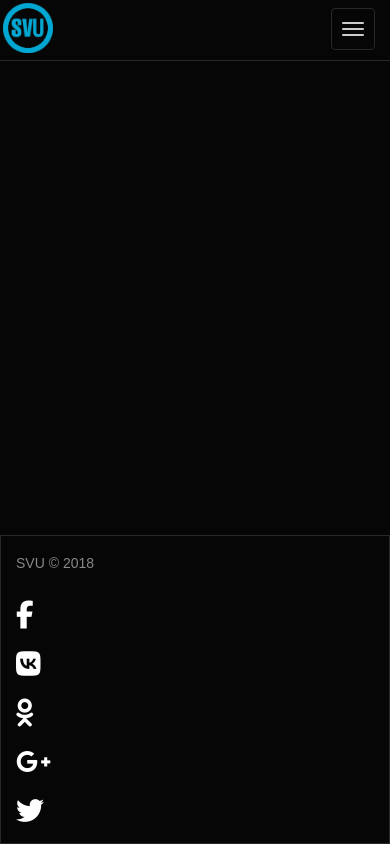
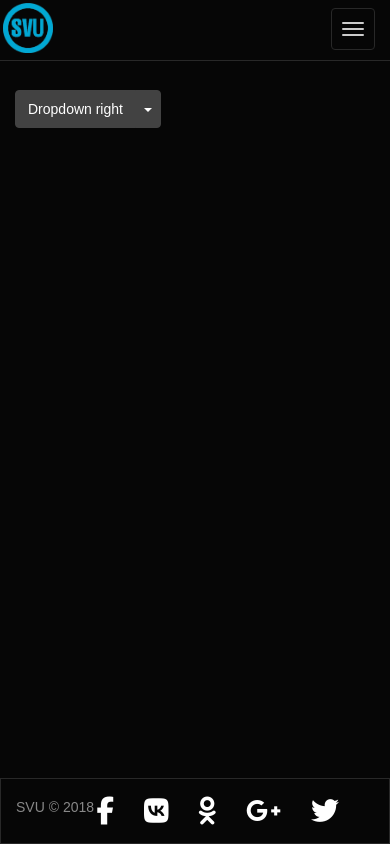
Before and after one commit to lucypoly/svug, a React (Create React App) app: page /services in a window 390 px wide. Built offline with nearby package versions, Linux system fonts and the light colour scheme; some icons are missing; what react-google-maps would draw is missing.

Commit message:
add services page

```diff
--- a/src/components/App/App.js
+++ b/src/components/App/App.js
@@ -4,6 +4,7 @@ import { withRouter } from 'react-router-dom';
 
 import Home from '../Home/Home';
 import Contacts from '../Contacts/Contacts';
+import Services from '../Services/Services';
 import Portfolio from '../Portfolio/Portfolio';
 import NavBar from '../Navbar/Navbar';
 import Order from '../Order/Order';
@@ -23,6 +24,7 @@ class App extends Component {
           <Route path="/contacts" component={Contacts}/>
           <Route path="/portfolio" component={Portfolio}/>
           <Route path="/order" component={Order}/>
+          <Route path="/services" component={Services}/>
 
           <div className="push"></div>
         </div>
--- a/src/components/Contacts/Contacts.js
+++ b/src/components/Contacts/Contacts.js
@@ -12,13 +12,12 @@ class Contacts extends Component {
         <Grid>
           <Row className="show-grid">
             <Col xs={12} md={6}>
-              <p>Наш адрес: Киев, Бульварно-Кудрявская 8б, офис 2</p>
+              <p>Наш адрес: <a href="https://goo.gl/maps/1iBZdiBTKKk" target="_blank" rel="noopener noreferrer">Киев, Бульварно-Кудрявская 8б, офис 2</a></p>
               <p>Всю необходимую информацию можно уточнить по следующим телефонам:</p>
               <p><a href="tel:+380966033377"> (096) 603-33-77 (Киевстар) </a></p>
               <p><a href="tel:+380636033377"> (063) 603-33-77 (Life) </a></p>
               <p>Менеджер Вадим</p>
               <p><a href="mailto:kievreklam@ukr.net">Или напишите нам на почту: kievreklam@ukr.net </a></p>
-              <address></address>
               <p>Наши сотрудники&nbsp;максимально быстро свяжутся с Вами для уточнения всех деталей!</p>
             </Col>
             <Col xs={12} md={6}>
--- a/src/components/Footer/Footer.css
+++ b/src/components/Footer/Footer.css
@@ -1,3 +1,14 @@
 .fa-inverse:hover {
     color: #c4c4c4;
 }
+
+@media only screen and (max-width: 768px) {
+    .inline-block {
+        display: inline-block !important;
+    }
+
+    .my-nav {
+        float: right;
+        margin-right: 20px;
+    }
+}
--- a/src/components/Footer/Footer.js
+++ b/src/components/Footer/Footer.js
@@ -6,33 +6,38 @@ class Footer extends Component {
   render() {
     return (
       <Navbar>
-        <Nav>
-          <NavItem>
+        <Nav className="inline-block">
+          <NavItem className="inline-block">
             SVU © 2018
           </NavItem>
         </Nav>
-        <Nav pullRight>
+        <Nav pullRight className="inline-block my-nav">
           <NavItem rel="nofollow" target="_blank"
+                   className="inline-block"
                    href="http://www.facebook.com/sharer.php?u=http://svug.com.ua/&amp;t=&amp;src=sp"
                    title="Поделиться в Facebook">
             <i className="fa fa-facebook fa-2x fa-inverse" aria-hidden="true"></i>
           </NavItem>
           <NavItem rel="nofollow" target="_blank"
+                   className="inline-block"
                    href="http://vkontakte.ru/share.php?url=http://svug.com.ua/"
                    title="Поделиться во Вконтакте">
             <i className="fa fa-vk fa-2x fa-inverse" aria-hidden="true"></i>
           </NavItem>
           <NavItem rel="nofollow" target="_blank"
+                   className="inline-block"
                    href="http://www.odnoklassniki.ru/dk?st.cmd=addShare&amp;st.s=1&amp;st._surl=http://svug.com.ua/&amp;st.comments="
                    title="Поделиться в Одноклассниках">
             <i className="fa fa-odnoklassniki fa-2x fa-inverse" aria-hidden="true"></i>
           </NavItem>
           <NavItem rel="nofollow" target="_blank"
+                   className="inline-block"
                    href="https://plus.google.com/share?url=http://svug.com.ua/"
                    title="Поделиться в Google+">
             <i className="fa fa-google-plus fa-2x fa-inverse" aria-hidden="true"></i>
           </NavItem>
           <NavItem rel="nofollow" target="_blank"
+                   className="inline-block"
                    href="http://twitter.com/share?url=http://svug.com.ua/&text="
                    title="Поделиться в Twitter">
             <i className="fa fa-twitter fa-2x fa-inverse" aria-hidden="true"></i>
--- a/src/components/Navbar/Navbar.js
+++ b/src/components/Navbar/Navbar.js
@@ -20,7 +20,7 @@ class NavBar extends Component {
         <Navbar.Collapse>
           <Nav>
             <NavItem componentClass={Link} href="/" to="/" active={location.pathname === '/'}>Главная</NavItem>
-            <NavItem componentClass={Link} href="/" to="/" active={location.pathname === '/'}>Услуги</NavItem>
+            <NavItem componentClass={Link} href="/services" to="/services" active={location.pathname === '/services'}>Услуги</NavItem>
             <NavItem componentClass={Link} href="/portfolio" to="/portfolio" active={location.pathname === '/portfolio'}>Портфолио</NavItem>
           </Nav>
           <Nav pullRight>
--- /dev/null
+++ b/src/components/Services/Services.css
@@ -0,0 +1,3 @@
+.sidebar {
+    margin: 30px 0;
+}
--- /dev/null
+++ b/src/components/Services/Services.js
@@ -0,0 +1,23 @@
+import React, { Component } from 'react';
+import { SplitButton, MenuItem } from 'react-bootstrap';
+import './Services.css';
+
+class Services extends Component {
+  render() {
+    return (
+      <div className="container">
+        <div className="sidebar">
+          <SplitButton title="Dropdown right" pullRight id="split-button-pull-right">
+            <MenuItem eventKey="1">Action</MenuItem>
+            <MenuItem eventKey="2">Another action</MenuItem>
+            <MenuItem eventKey="3">Something else here</MenuItem>
+            <MenuItem divider/>
+            <MenuItem eventKey="4">Separated link</MenuItem>
+          </SplitButton>
+        </div>
+      </div>
+    )
+  }
+}
+
+export default Services;
```
